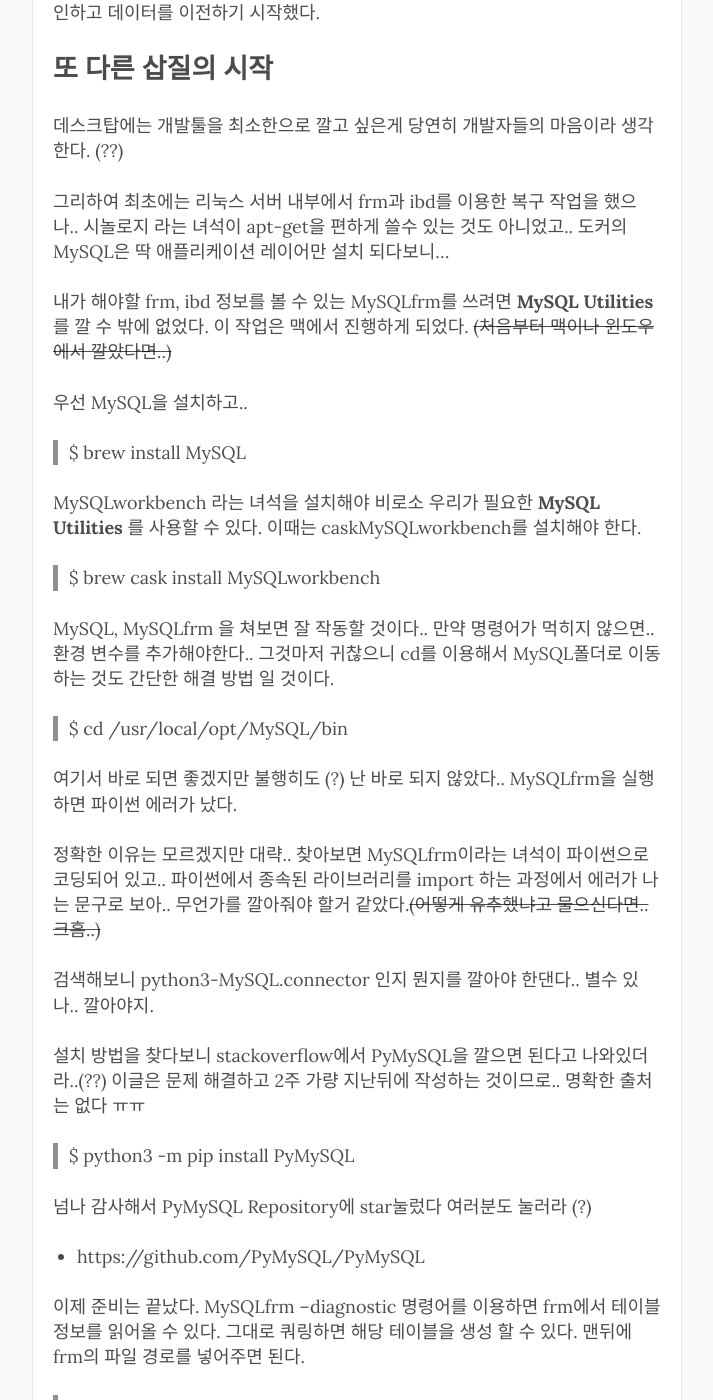
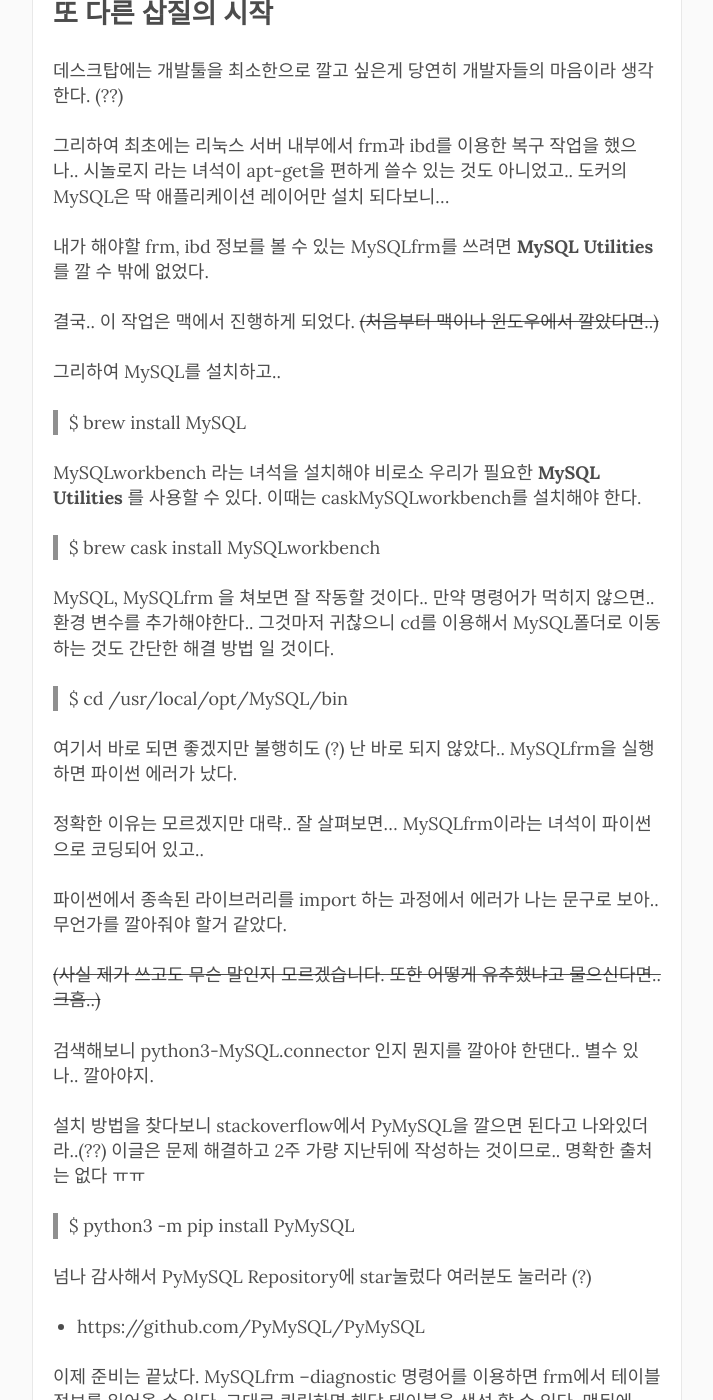
Before and after one commit to liante0904/liante0904.github.io, a Jekyll site: the page built from _posts/2019-04-21-mysql-migrate-to-docker.md, in a window 1280 px wide and 1400 px high, scrolled down 1538 px. Shown: the whole window, without its empty margins (283-996 px from the left). Built offline with Jekyll 4.4.1, drawn with Linux system fonts in a browser that asks for light colours; our own code applies the rules of GitHub Pages for plain Markdown files; some of the changed text lies outside the part shown.

Commit message:
Add layout, title.

```diff
--- a/_posts/2019-04-21-mysql-migrate-to-docker.md
+++ b/_posts/2019-04-21-mysql-migrate-to-docker.md
@@ -36,9 +39,11 @@
 
 그리하여 최초에는 리눅스 서버 내부에서 frm과 ibd를 이용한 복구 작업을 했으나.. 시놀로지 라는 녀석이 apt-get을 편하게 쓸수 있는 것도 아니었고.. 도커의 MySQL은 딱 애플리케이션 레이어만 설치 되다보니...
 
-내가 해야할 frm, ibd 정보를 볼 수 있는 MySQLfrm를 쓰려면 **MySQL Utilities** 를 깔 수 밖에 없었다. 이 작업은 맥에서 진행하게 되었다. ~~(처음부터 맥이나 윈도우에서 깔았다면..)~~
+내가 해야할 frm, ibd 정보를 볼 수 있는 MySQLfrm를 쓰려면 **MySQL Utilities** 를 깔 수 밖에 없었다.
 
-우선 MySQL을 설치하고..
+결국.. 이 작업은 맥에서 진행하게 되었다. ~~(처음부터 맥이나 윈도우에서 깔았다면..)~~
+
+그리하여 MySQL를 설치하고..
 
 > $ brew install MySQL
 
@@ -54,7 +59,11 @@
 
 여기서 바로 되면 좋겠지만 불행히도 (?) 난 바로 되지 않았다.. MySQLfrm을 실행하면 파이썬 에러가 났다.
 
-정확한 이유는 모르겠지만 대략.. 찾아보면 MySQLfrm이라는 녀석이 파이썬으로 코딩되어 있고.. 파이썬에서 종속된 라이브러리를 import 하는 과정에서 에러가 나는 문구로 보아.. 무언가를 깔아줘야 할거 같았다.~~(어떻게 유추했냐고 물으신다면.. 크흠..)~~
+정확한 이유는 모르겠지만 대략.. 잘 살펴보면... MySQLfrm이라는 녀석이 파이썬으로 코딩되어 있고..
+
+파이썬에서 종속된 라이브러리를 import 하는 과정에서 에러가 나는 문구로 보아.. 무언가를 깔아줘야 할거 같았다.
+
+~~(사실 제가 쓰고도 무슨 말인지 모르겠습니다. 또한 어떻게 유추했냐고 물으신다면.. 크흠..)~~
 
 검색해보니 python3-MySQL.connector 인지 뭔지를 깔아야 한댄다.. 별수 있나.. 깔아야지.
 
```
Also changed, not shown: other parts of _posts/2019-04-21-mysql-migrate-to-docker.md (+4 -1 lines).
